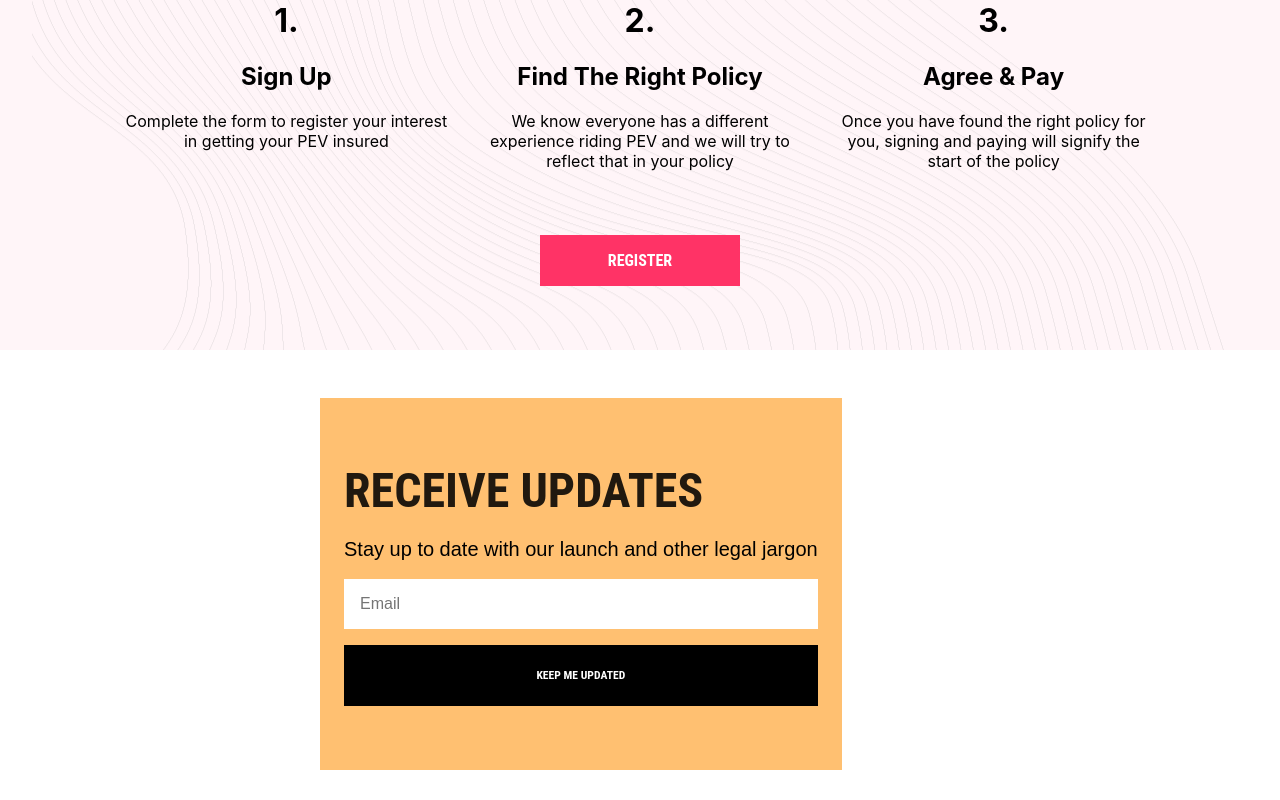
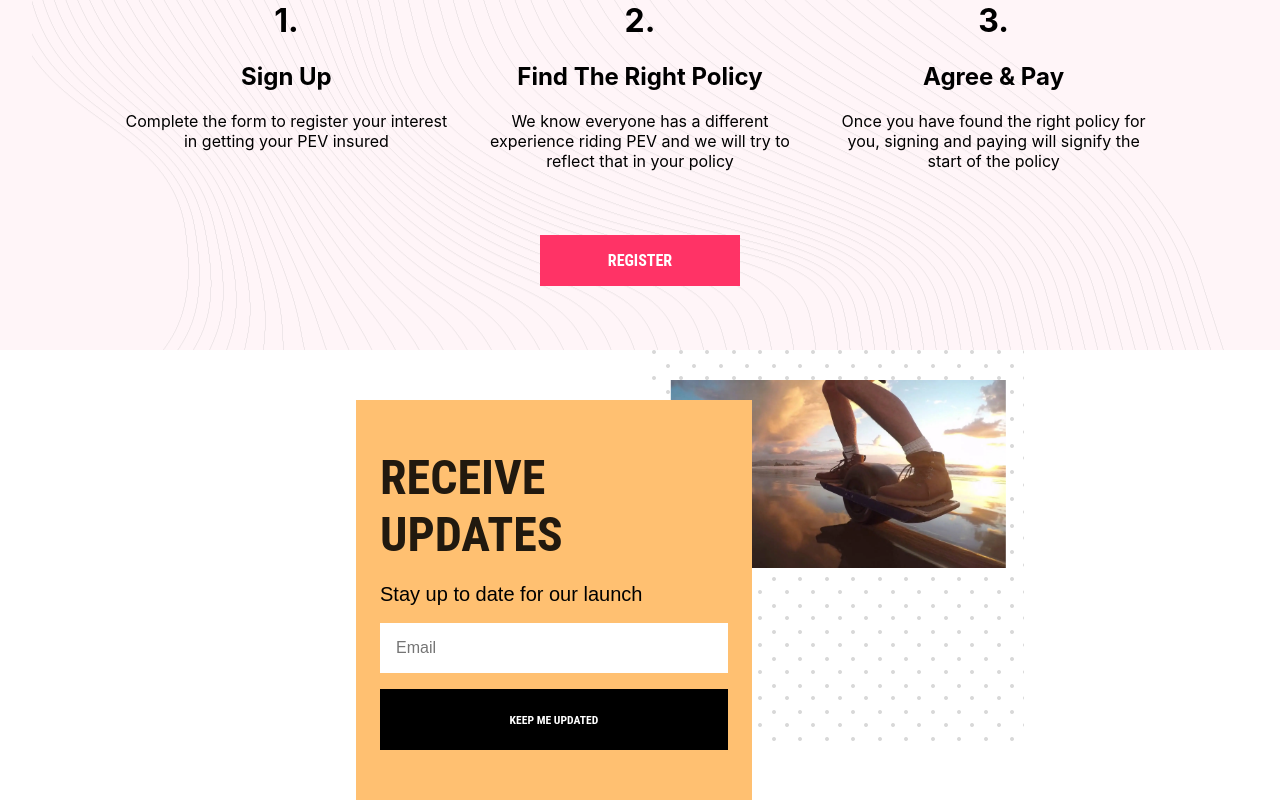
Before and after one commit to maxcramer/imp, a React (Create React App) app: page / in a window 1280 px wide. Shown: the part 1873-2673 px from the top of the page. Before the commit the page ends 2643 px from the top, so only its background shows below. Built offline with nearby package versions, Linux system fonts and the light colour scheme.

Commit message:
styled out the news component

```diff
--- a/src/components/Nav/nav.css
+++ b/src/components/Nav/nav.css
@@ -1,7 +1,6 @@
 .nav {
   width: 100%;
   top: 0;
-  /* position: absolute; */
   display: block;
   background: rgba(0, 0, 0, 0.87);
   text-align: center;
@@ -9,6 +8,7 @@
   min-height: 64px;
   color: white;
   position: sticky;
+  z-index: 0;
 }
 
 .nav_title {
--- a/src/components/News/News.js
+++ b/src/components/News/News.js
@@ -10,18 +10,16 @@ const News = () => {
       <div className="news_signup">
         <div>
           <h1 className="signup_title">RECEIVE UPDATES</h1>
-          <h4 className="signup_tagline">
-            Stay up to date with our launch and other legal jargon
-          </h4>
+          <h4 className="signup_tagline">Stay up to date for our launch</h4>
           <input className="signup_input" placeholder="Email" type="email" />
           <button className="signup_button">
             <h5>KEEP ME UPDATED</h5>
           </button>
         </div>
       </div>
-      {/* <div>
-        <img src={onewheel} alt="Onewheel on beach" />
-      </div> */}
+      <div className="signup_image_container">
+        <img className="signup_image" src={onewheel} alt="Onewheel on beach" />
+      </div>
     </div>
   );
 };
--- a/src/components/News/news.css
+++ b/src/components/News/news.css
@@ -1,9 +1,10 @@
 .news_container {
-  width: 50%;
   display: flex;
   flex-direction: row;
   margin: 0 auto;
-  margin-top: 3rem;
+  /* margin-top: 3rem; */
+  width: 60%;
+  height: 25rem;
 }
 
 .news_signup {
@@ -13,6 +14,10 @@
   background-color: #ffc071;
   padding: 64px 24px;
   text-align: left;
+  z-index: 2;
+  position: relative;
+  top: 50px;
+  left: 100px;
 }
 
 .signup_title {
@@ -55,10 +60,6 @@
   line-height: 1.75;
   text-transform: uppercase;
   min-width: 64px;
-  transition: background-color 250ms cubic-bezier(0.4, 0, 0.2, 1) 0ms,
-    box-shadow 250ms cubic-bezier(0.4, 0, 0.2, 1) 0ms,
-    border-color 250ms cubic-bezier(0.4, 0, 0.2, 1) 0ms,
-    color 250ms cubic-bezier(0.4, 0, 0.2, 1) 0ms;
   color: #fff;
   border-radius: 0;
   font-weight: 700;
@@ -69,3 +70,17 @@
   background-color: black;
   margin-top: 1rem;
 }
+
+.signup_image_container {
+  width: 50%;
+  contain: content;
+  z-index: 1;
+  right: 30px;
+  background-image: url(../../media/productCTAImageDots.png);
+}
+
+.signup_image {
+  width: 90%;
+  transform: scaleX(-1);
+  margin-top: 30px;
+}
--- a/src/components/Who/who.css
+++ b/src/components/Who/who.css
@@ -4,7 +4,7 @@
 
 .who_items {
   display: flex;
-  flex-direction: row;
+  flex-direction: row-reverse;
   justify-content: space-evenly;
   margin-top: 5rem;
 }
```
